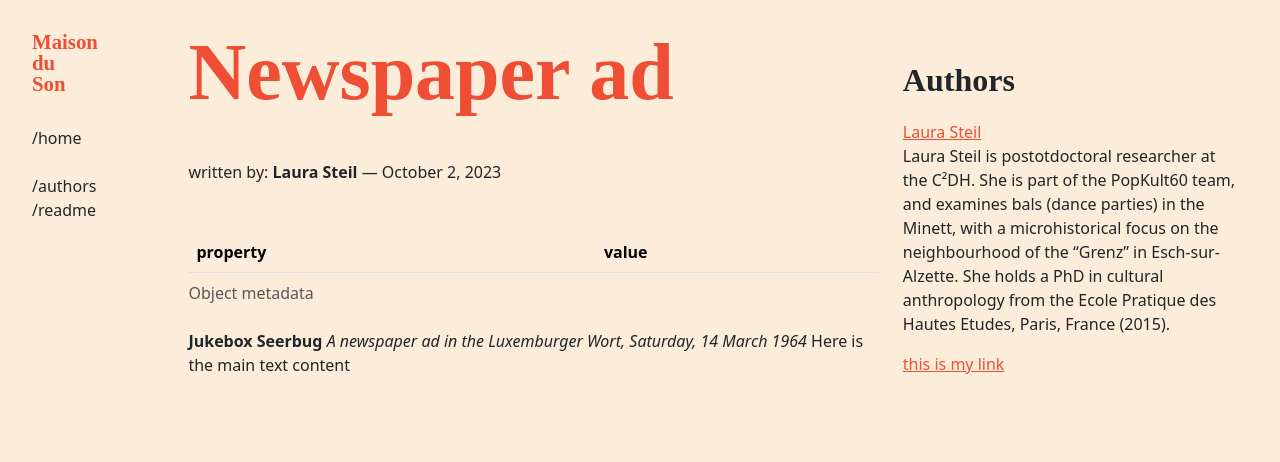
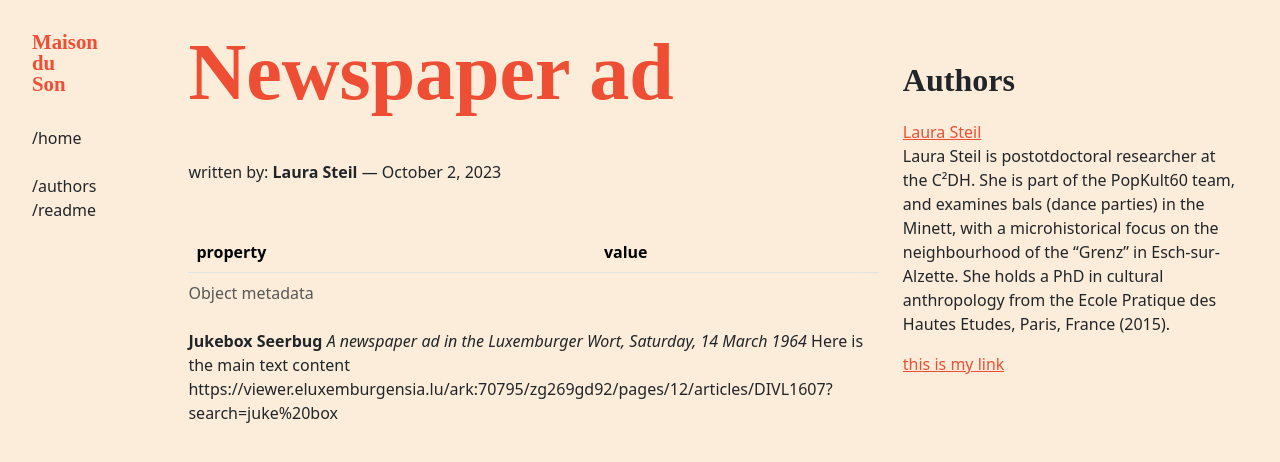
Before and after one commit to C2DH/maison-du-son, a Jekyll site: the page built from _objects/seerbug-jukebox.md, in a window 1280 px wide. Shown: the top 462 px of the page. Built offline with Jekyll 4.4.1, drawn with Linux system fonts in a browser that asks for light colours; some web fonts are replaced; some of the changed lines change nothing that is shown.

Commit message:
Update seerbug-jukebox.md

```diff
--- a/_objects/seerbug-jukebox.md
+++ b/_objects/seerbug-jukebox.md
@@ -9,3 +9,4 @@ date: 2023-10-02
 **Jukebox Seerbug**
 *A newspaper ad in the Luxemburger Wort, Saturday, 14 March 1964*
 Here is the main text content
+https://viewer.eluxemburgensia.lu/ark:70795/zg269gd92/pages/12/articles/DIVL1607?search=juke%20box
```
